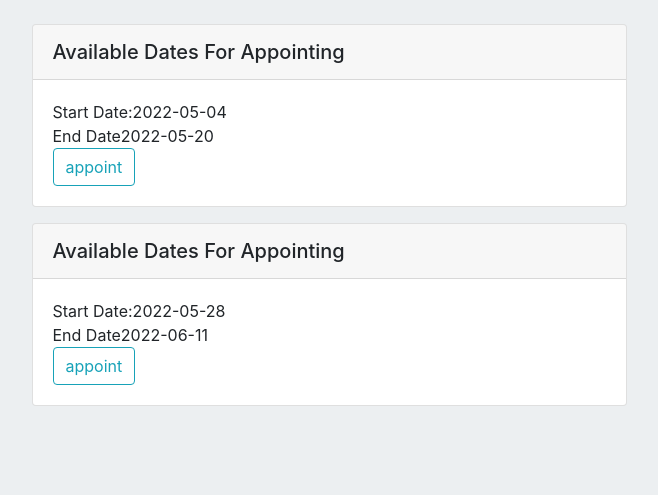
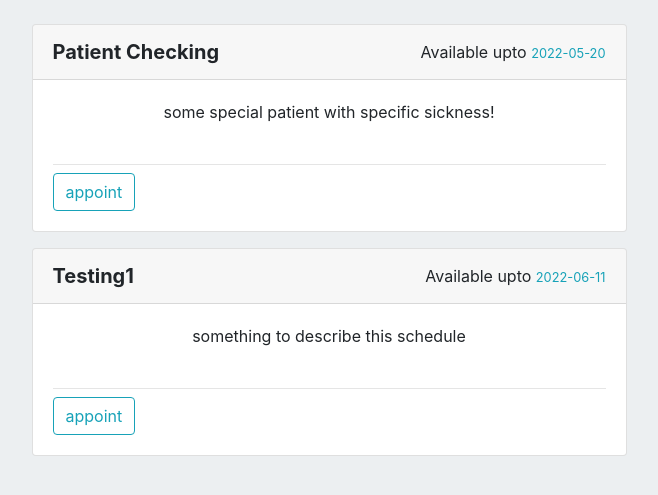
Before and after one commit to Ali-hadi1/appointment, a Flask app: page /doctor/schedule/2 in a window 1280 px wide. Shown: the part 56-551 px from the top of the page, without its empty margins (296-954 px from the left). Run offline with Flask 2, Linux system fonts and the light colour scheme; data comes from the database, SQL or seed files in the repository; both versions use the stored data as it was after the commit; some libraries are stand-ins or nearby versions.

Commit message:
some changes in design

```diff
--- a/appointment/templates/layout/layout.html
+++ b/appointment/templates/layout/layout.html
@@ -37,7 +37,11 @@
     {% block content %}
 
     {% endblock %}
-
+    <script>
+        function alertMessage(){
+            return confirm("Are you sure want to delete this!")
+        }
+    </script>
     <script src="https://code.jquery.com/jquery-3.2.1.slim.min.js" integrity="sha384-KJ3o2DKtIkvYIK3UENzmM7KCkRr/rE9/Qpg6aAZGJwFDMVNA/GpGFF93hXpG5KkN" crossorigin="anonymous"></script>
     <script src="https://cdn.jsdelivr.net/npm/popper.js@1.12.9/dist/umd/popper.min.js" integrity="sha384-ApNbgh9B+Y1QKtv3Rn7W3mgPxhU9K/ScQsAP7hUibX39j7fakFPskvXusvfa0b4Q" crossorigin="anonymous"></script>
     <script src="https://cdn.jsdelivr.net/npm/bootstrap@4.0.0/dist/js/bootstrap.min.js" integrity="sha384-JZR6Spejh4U02d8jOt6vLEHfe/JQGiRRSQQxSfFWpi1MquVdAyjUar5+76PVCmYl" crossorigin="anonymous"></script>
--- a/appointment/templates/request_table.html
+++ b/appointment/templates/request_table.html
@@ -52,11 +52,15 @@
                                         {% endif %}
                                     </td>
                                     <td class="text-center">
-                                        <a href="{{ url_for('requests', id=doctor.id ) }}" class="text-info">
+                                        <a href="{{ url_for('user_info', id=doctor.id ) }}" class="text-info">
                                             <i class="bi bi-person-circle"></i>
                                         </a>
                                         <a href="{{ url_for('confirm', id = doctor.id)}}" class="text-success">
                                             <i class="bi bi-check-circle-fill"></i>
+                                        </a>
+                                        <a href="{{ url_for('delete', id=doctor.id) }}" class="text-danger"
+                                            onclick="alertMessage()">
+                                            <i class="bi bi-x-square"></i>
                                         </a>
                                     </td>
                                 </tr>
--- a/appointment/templates/view_schedules.html
+++ b/appointment/templates/view_schedules.html
@@ -7,15 +7,20 @@
     {% for schedule in schedules %}
     <div class="col-md-6 offset-md-3 mb-3">
         <div class="card">
-            <div class="card-header">
-                <h5 class="modal-title text-capitalize">Available dates for appointing</h5>
+            <div class="card-header d-flex justify-content-between align-items-center">
+                <h5 class="modal-title text-capitalize font-weight-bold">{{ schedule.name }}</h5>
+                <div class="">
+                    <span>Available upto</span>
+                    <small class="text-info">
+                        {{ schedule.end_date }}
+                    </small>
+                </div>
             </div>
             <div class="card-body">
                 <div class="modal-body p-0">
-                    <span class="">Start Date:{{ schedule.start_date }}</span>
+                    <span class="d-flex justify-content-center">{{ schedule.description }}</span>
                     <br>
-                    <span class="">End Date{{ schedule.end_date }}</span>
-                    <br>
+                    <hr class="mb-2">
                     <div class="col-12 p-0 d-flex justify-content-between">
                         {% if current_user.id == schedule.doctor_id %}
                             <a class="btn btn-outline-info" href="{{url_for('appointed_patient', id=schedule.id)}}">appointed patient </a>
--- a/appointment/view.py
+++ b/appointment/view.py
@@ -19,10 +19,10 @@ def create_doctor_info(id):
 
 
 def delete_user(id):
+    user = User.query.filter_by(id=id).first()
     if current_user.id == id:
         flash("Ooops, unable to delete your self!", "warning")
         redirect(url_for("users"))
-    user = User.query.filter_by(id=id).first()
     user.delete_user()
     return redirect(url_for('users'))
 
```
Also changed, not shown: appointment/site.db.
